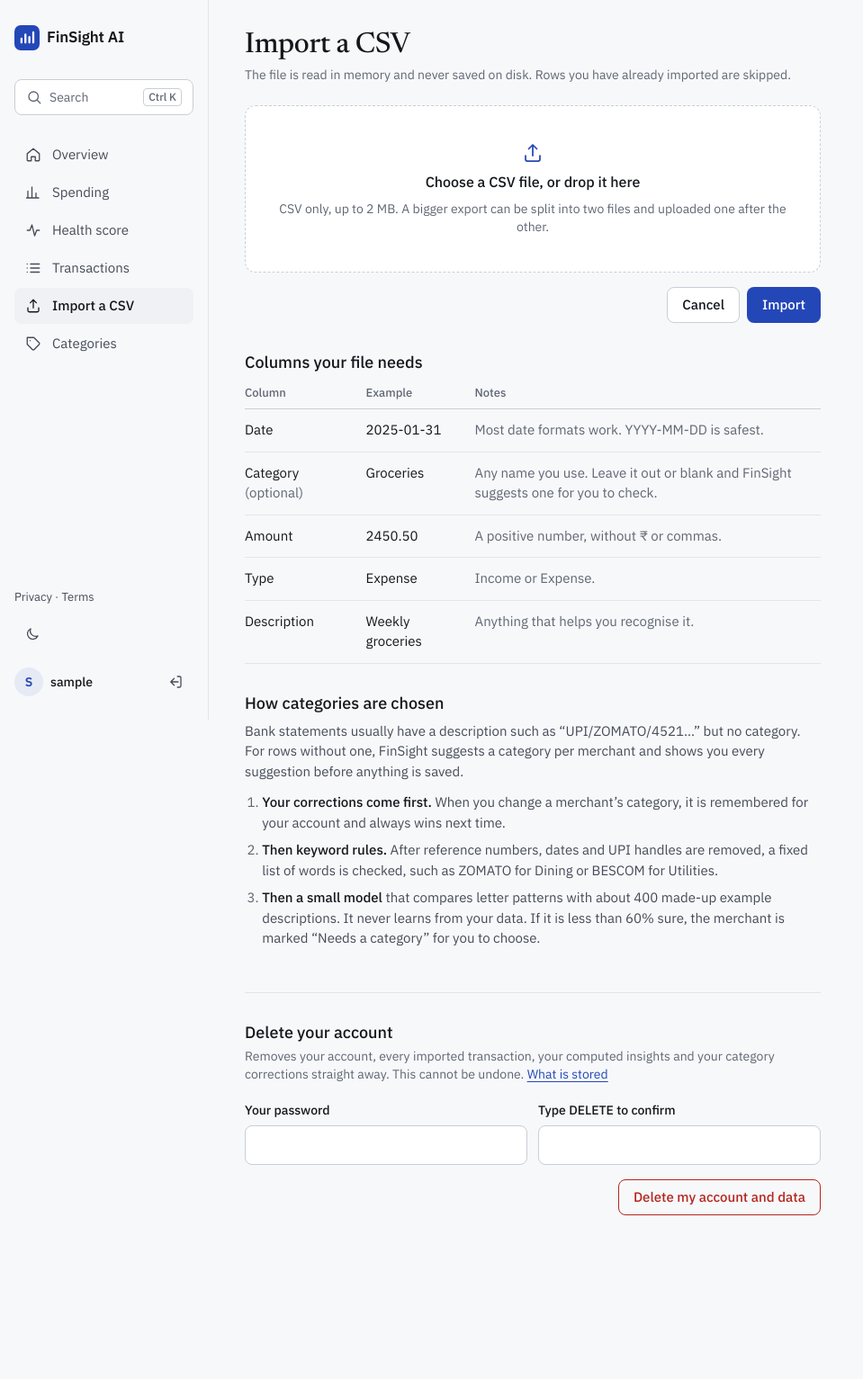
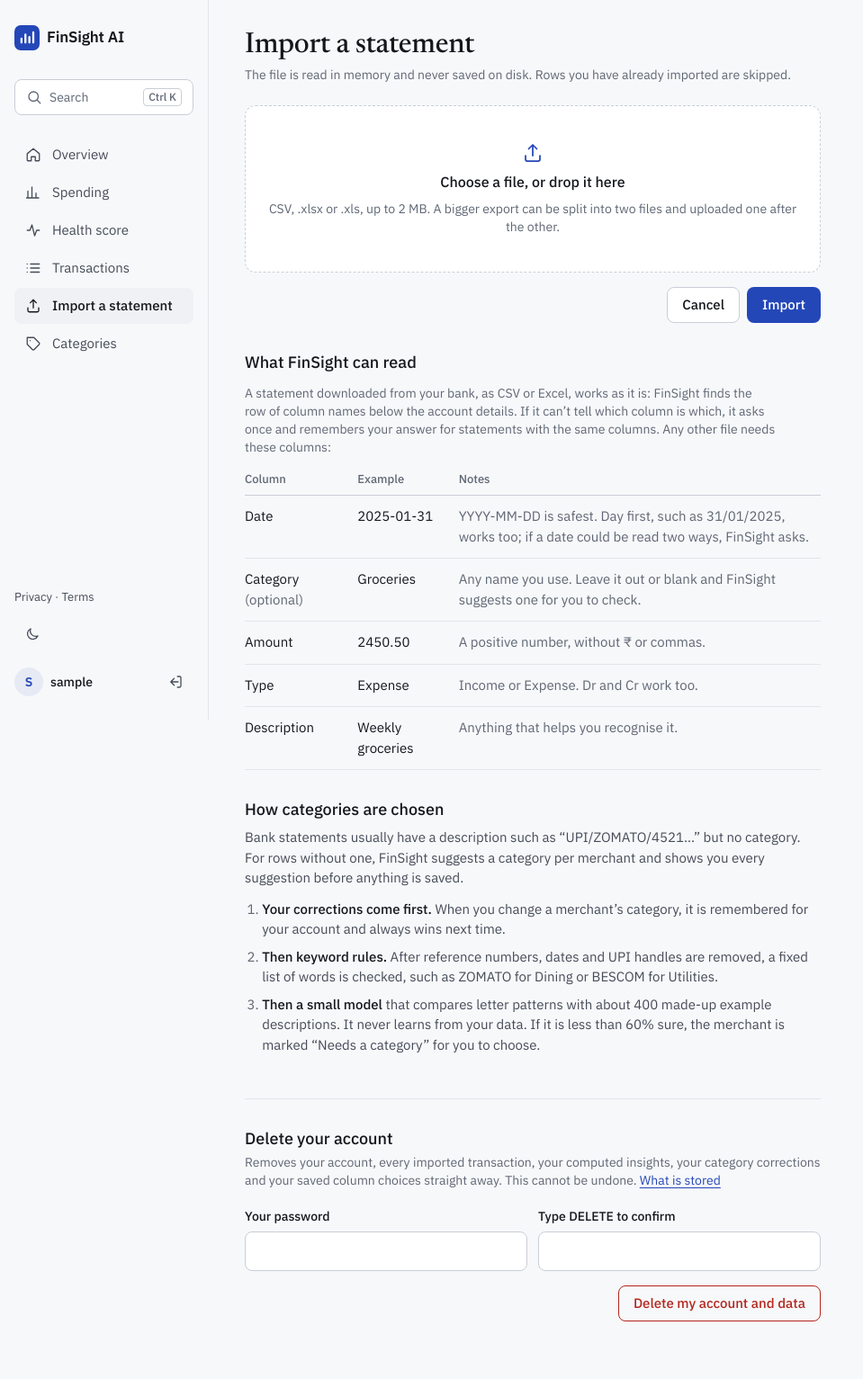
Before and after one commit to Galvin70124O/FinSight-AI, a Flask app: page /upload in a window 1280 px wide. Shown: the whole page at 90% size, without its empty margins (0-959 px from the left). Before the commit the page ends 1351 px from the top, so only its background shows below. Run offline with Flask 3, Linux system fonts and the light colour scheme; the visitor is signed in with stand-in values (Sample User, id 1); data comes from the database, SQL or seed files in the repository; some libraries are stand-ins or nearby versions.

Commit message:
Say statements can be CSV or Excel throughout the app
"Import a CSV" becomes "Import a statement" in the sidebar, palette and
buttons. The import page says which files work, that a bank's own
download is read as it is (and FinSight asks once when it can't tell
the columns), and that day-first dates and Dr/Cr are fine. Size and
failure messages no longer say CSV. Deleting an account names the saved
column choices it removes.

```diff
--- a/app.py
+++ b/app.py
@@ -95,7 +95,7 @@ def create_app(test_config: dict | None = None) -> Flask:
     def handle_too_large(_error):
         limit_mb = app.config["MAX_CONTENT_LENGTH"] // (1024 * 1024)
         flash(
-            f"That file is too large. The limit is {limit_mb} MB. Split it into smaller CSV files "
+            f"That file is too large. The limit is {limit_mb} MB. Split it into smaller files "
             "(for example one per year, each with the header row) and upload them one at a time. "
             "Rows you have already imported are skipped.",
             "danger",
--- a/blueprints/auth.py
+++ b/blueprints/auth.py
@@ -148,5 +148,5 @@ def delete_account():
 
     delete_user(get_db(), user.id)
     session.clear()
-    flash("Your account, transactions, insights and category corrections have been deleted.", "success")
+    flash("Your account, transactions, insights, category corrections and saved column choices have been deleted.", "success")
     return redirect(url_for("main.index"))
--- a/blueprints/main.py
+++ b/blueprints/main.py
@@ -36,7 +36,7 @@ REVIEW_MAX_AGE = 3600  # seconds a review form stays valid
 MERCHANT_ROWS_PAGE = 20  # transactions shown per merchant on the Categories page, then "Show more"
 ROWS_SHOWN_PER_MERCHANT = 10  # enough to recognise a merchant; keeps a 2 MB file's review page light
 TOO_MANY_ROWS = (
-    "This file has too many rows to review in one go. Split it into smaller CSV files (for example one per "
+    "This file has too many rows to review in one go. Split it into smaller files (for example one per "
     "quarter, each with the header row) and upload them one at a time. Rows you have already imported are skipped."
 )
 COLUMNS_TOO_BIG = (
@@ -176,7 +176,7 @@ def upload():
             return redirect(url_for("main.upload"))
         except Exception:
             logger.exception("CSV import failed for user %s", session["user_id"])
-            flash("Import failed. Please check that the file matches the CSV format and try again.", "danger")
+            flash("Import failed. Check that the file is a bank statement or a CSV with the columns listed below, and try again.", "danger")
             return redirect(url_for("main.upload"))
 
     return render_template("upload.html")
--- a/static/style.css
+++ b/static/style.css
@@ -361,6 +361,7 @@ svg { flex: none; }
 .form-actions { display: flex; justify-content: flex-end; gap: var(--s2); }
 .columns { margin-top: var(--s8); }
 .columns h2 { margin-bottom: var(--s3); }
+.columns > .sub { max-width: 72ch; margin-bottom: var(--s4); }
 
 .how-categories { margin-top: var(--s8); }
 .how-categories h2 { margin-bottom: var(--s2); }
--- a/templates/404.html
+++ b/templates/404.html
@@ -8,7 +8,7 @@
   <div class="page-actions">
     {% if session.get('user_id') %}
     <a class="btn btn-primary" href="{{ url_for('main.dashboard') }}">Go to your overview</a>
-    <a class="btn btn-secondary" href="{{ url_for('main.upload') }}">Import a CSV</a>
+    <a class="btn btn-secondary" href="{{ url_for('main.upload') }}">Import a statement</a>
     {% else %}
     <a class="btn btn-primary" href="{{ url_for('main.index') }}">Go to the home page</a>
     <a class="btn btn-secondary" href="{{ url_for('auth.login') }}">Sign in</a>
--- a/templates/base.html
+++ b/templates/base.html
@@ -6,7 +6,7 @@
     <meta name="viewport" content="width=device-width, initial-scale=1, viewport-fit=cover">
     <meta name="theme-color" content="#F7F8FA">
     <title>{% block title %}FinSight AI{% endblock %}</title>
-    <meta name="description" content="{% block description %}See where your money goes: upload a bank statement CSV and get income vs spending, where it went, unusual expenses and next month's forecast, in rupees.{% endblock %}">
+    <meta name="description" content="{% block description %}See where your money goes: upload a bank statement (CSV or Excel) and get income vs spending, where it went, unusual expenses and next month's forecast, in rupees.{% endblock %}">
     {# Not deferred: it sets the saved theme before the first paint. #}
     <script src="{{ url_for('static', filename='theme.js') }}"></script>
     {# Fonts are served from this app, so pages make no requests to other sites. #}
@@ -57,7 +57,7 @@
           <a class="nav-link" href="{{ dash }}#spending" data-spy="spending">{{ icon('chart') }}<span>Spending</span></a>
           <a class="nav-link" href="{{ dash }}#health" data-spy="health">{{ icon('pulse') }}<span>Health score</span></a>
           <a class="nav-link" href="{{ dash }}#transactions" data-spy="transactions">{{ icon('list') }}<span>Transactions</span></a>
-          <a class="nav-link{% if request.endpoint == 'main.upload' %} active{% endif %}" href="{{ url_for('main.upload') }}">{{ icon('upload') }}<span>Import a CSV</span></a>
+          <a class="nav-link{% if request.endpoint == 'main.upload' %} active{% endif %}" href="{{ url_for('main.upload') }}">{{ icon('upload') }}<span>Import a statement</span></a>
           <a class="nav-link{% if request.endpoint == 'main.categories' %} active{% endif %}" href="{{ url_for('main.categories') }}">{{ icon('tag') }}<span>Categories</span></a>
         </nav>
         <div class="sidebar-foot">
@@ -145,7 +145,7 @@
     <script type="application/json" id="paletteCommands">
       {{ [
         {'group': 'Go to', 'label': 'Overview', 'href': url_for('main.dashboard')},
-        {'group': 'Go to', 'label': 'Import a CSV', 'href': url_for('main.upload')},
+        {'group': 'Go to', 'label': 'Import a statement', 'href': url_for('main.upload')},
         {'group': 'Go to', 'label': 'Categories', 'href': url_for('main.categories')},
         {'group': 'Actions', 'label': 'Switch light / dark theme', 'action': 'theme'},
         {'group': 'Actions', 'label': 'Log out', 'action': 'logout'},
--- a/templates/categories.html
+++ b/templates/categories.html
@@ -22,8 +22,8 @@
   {% if not merchant_count %}
   <section class="empty-state" aria-labelledby="emptyTitle">
     <h2 id="emptyTitle">No transactions yet</h2>
-    <p>Import a CSV, or load the sample data from the overview. Your merchants and their categories appear here.</p>
-    <div class="page-actions"><a class="btn btn-primary" href="{{ url_for('main.upload') }}">{{ icon('upload') }}<span>Import a CSV</span></a></div>
+    <p>Import a statement, or load the sample data from the overview. Your merchants and their categories appear here.</p>
+    <div class="page-actions"><a class="btn btn-primary" href="{{ url_for('main.upload') }}">{{ icon('upload') }}<span>Import a statement</span></a></div>
   </section>
   {% else %}
   <form method="get" action="{{ url_for('main.categories') }}" class="cat-search" role="search">
--- a/templates/dashboard.html
+++ b/templates/dashboard.html
@@ -20,7 +20,7 @@
     </div>
     {% if transactions %}
     <div class="page-actions">
-      <a class="btn btn-primary" href="{{ url_for('main.upload') }}">{{ icon('upload') }}<span>Import a CSV</span></a>
+      <a class="btn btn-primary" href="{{ url_for('main.upload') }}">{{ icon('upload') }}<span>Import a statement</span></a>
     </div>
     {% endif %}
   </header>
@@ -299,9 +299,9 @@
 {% else %}
 <section class="empty-state" aria-labelledby="emptyTitle">
   <h2 id="emptyTitle">No transactions yet</h2>
-  <p>Upload a CSV from your bank or expense app to see your balance, where your money goes and a forecast for next month. Want to look around first? Load 8 months of sample transactions; you can upload your own later.</p>
+  <p>Upload a statement from your bank (CSV or Excel), or a CSV from your expense app, to see your balance, where your money goes and a forecast for next month. Want to look around first? Load 8 months of sample transactions; you can upload your own later.</p>
   <div class="page-actions">
-    <a class="btn btn-primary" href="{{ url_for('main.upload') }}">{{ icon('upload') }}<span>Import a CSV</span></a>
+    <a class="btn btn-primary" href="{{ url_for('main.upload') }}">{{ icon('upload') }}<span>Import a statement</span></a>
     <form method="post" action="{{ url_for('main.load_demo_data') }}" id="demoForm">
       <input type="hidden" name="csrf_token" value="{{ csrf_token() }}">
       <button class="btn btn-secondary" type="submit">Load sample data</button>
--- a/templates/landing.html
+++ b/templates/landing.html
@@ -17,7 +17,7 @@
 <section class="hero" aria-labelledby="heroTitle" data-reveal>
   <h1 class="hero-title" id="heroTitle">Know where your money goes</h1>
   <div>
-    <p class="hero-lead">Upload your bank statement as a CSV. See what came in, what went out, where it went, and what next month may cost. In rupees, for students and households.</p>
+    <p class="hero-lead">Upload your bank statement, as CSV or Excel. See what came in, what went out, where it went, and what next month may cost. In rupees, for students and households.</p>
     <div class="hero-cta">
       <a class="btn btn-primary btn-lg" href="{{ url_for('auth.register') }}">Create a free account</a>
       <p class="sub">Already have one? <a href="{{ url_for('auth.login') }}">Sign in</a></p>
@@ -56,7 +56,7 @@
   <div>
     <h2 id="howTitle">How it works</h2>
     <ol class="steps">
-      <li><p>Download a CSV from your bank or expense app.</p><span class="sub">It needs five columns: Date, Category, Amount, Type and Description.</span></li>
+      <li><p>Download your statement from your bank, as CSV or Excel.</p><span class="sub">FinSight finds the date, description and money columns, and asks once if it can’t tell. A CSV of your own needs the five columns shown.</span></li>
       <li><p>Upload it to FinSight.</p><span class="sub">The file is read in memory and never saved on disk. Uploading the same rows again adds nothing twice.</span></li>
       <li><p>Read your overview.</p><span class="sub">Or load 8 months of sample data first and look around.</span></li>
     </ol>
--- a/templates/register.html
+++ b/templates/register.html
@@ -1,12 +1,12 @@
 {% extends 'base.html' %}
 {% block title %}Create account · FinSight AI{% endblock %}
-{% block description %}Create a free FinSight AI account, then upload a CSV or explore with sample data.{% endblock %}
+{% block description %}Create a free FinSight AI account, then upload a bank statement or explore with sample data.{% endblock %}
 {% block public %}
 <section class="auth">
   <div class="auth-card">
     <div class="auth-head">
       <h1 class="page-title">Create your account</h1>
-      <p class="sub">Free. Then upload a CSV, or look around with sample data.</p>
+      <p class="sub">Free. Then upload a bank statement, or look around with sample data.</p>
     </div>
     <form method="post" class="form">
       <input type="hidden" name="csrf_token" value="{{ csrf_token() }}">
--- a/templates/upload.html
+++ b/templates/upload.html
@@ -1,12 +1,12 @@
 {% extends 'base.html' %}
 {% from '_macros.html' import icon %}
-{% block title %}Import a CSV · FinSight AI{% endblock %}
-{% block description %}Upload a bank or expense CSV. The file is read in memory and never saved on disk.{% endblock %}
+{% block title %}Import a statement · FinSight AI{% endblock %}
+{% block description %}Upload a bank statement (CSV or Excel) or an expense CSV. The file is read in memory and never saved on disk.{% endblock %}
 {% block content %}
 <section class="import" aria-labelledby="pageTitle">
   <header class="page-head">
     <div>
-      <h1 class="page-title" id="pageTitle">Import a CSV</h1>
+      <h1 class="page-title" id="pageTitle">Import a statement</h1>
       <p class="sub">The file is read in memory and never saved on disk. Rows you have already imported are skipped.</p>
     </div>
   </header>
@@ -15,8 +15,8 @@
     <label class="dropzone" data-dropzone>
       <input class="dropzone-input" type="file" name="file" accept=".csv,.xlsx,.xls,text/csv" required aria-describedby="fileHint">
       {{ icon('upload') }}
-      <span class="dropzone-title" data-dropzone-label>Choose a CSV file, or drop it here</span>
-      <span class="sub" id="fileHint">CSV only, up to 2 MB. A bigger export can be split into two files and uploaded one after the other.</span>
+      <span class="dropzone-title" data-dropzone-label>Choose a file, or drop it here</span>
+      <span class="sub" id="fileHint">CSV, .xlsx or .xls, up to 2 MB. A bigger export can be split into two files and uploaded one after the other.</span>
     </label>
     <div class="form-actions">
       <a class="btn btn-secondary" href="{{ url_for('main.dashboard') }}">Cancel</a>
@@ -25,15 +25,16 @@
   </form>
 
   <div class="columns">
-    <h2 class="section-title">Columns your file needs</h2>
+    <h2 class="section-title">What FinSight can read</h2>
+    <p class="sub">A statement downloaded from your bank, as CSV or Excel, works as it is: FinSight finds the row of column names below the account details. If it can’t tell which column is which, it asks once and remembers your answer for statements with the same columns. Any other file needs these columns:</p>
     <div class="table-wrap">
       <table class="data-table">
         <thead><tr><th scope="col">Column</th><th scope="col">Example</th><th scope="col" class="hide-sm">Notes</th></tr></thead>
         <tbody>
-          <tr><td>Date</td><td class="num">2025-01-31</td><td class="hide-sm muted">Most date formats work. YYYY-MM-DD is safest.</td></tr>
+          <tr><td>Date</td><td class="num">2025-01-31</td><td class="hide-sm muted">YYYY-MM-DD is safest. Day first, such as 31/01/2025, works too; if a date could be read two ways, FinSight asks.</td></tr>
           <tr><td>Category <span class="muted">(optional)</span></td><td>Groceries</td><td class="hide-sm muted">Any name you use. Leave it out or blank and FinSight suggests one for you to check.</td></tr>
           <tr><td>Amount</td><td class="num">2450.50</td><td class="hide-sm muted">A positive number, without ₹ or commas.</td></tr>
-          <tr><td>Type</td><td>Expense</td><td class="hide-sm muted">Income or Expense.</td></tr>
+          <tr><td>Type</td><td>Expense</td><td class="hide-sm muted">Income or Expense. Dr and Cr work too.</td></tr>
           <tr><td>Description</td><td>Weekly groceries</td><td class="hide-sm muted">Anything that helps you recognise it.</td></tr>
         </tbody>
       </table>
@@ -53,7 +54,7 @@
   {# Deleting cannot be undone, so it asks for the password and a typed confirmation instead of an undo toast. #}
   <section class="danger-zone" id="delete" aria-labelledby="deleteTitle">
     <h2 class="section-title" id="deleteTitle">Delete your account</h2>
-    <p class="sub">Removes your account, every imported transaction, your computed insights and your category corrections straight away. This cannot be undone. <a class="link" href="{{ url_for('main.privacy') }}">What is stored</a></p>
+    <p class="sub">Removes your account, every imported transaction, your computed insights, your category corrections and your saved column choices straight away. This cannot be undone. <a class="link" href="{{ url_for('main.privacy') }}">What is stored</a></p>
     {% for message in get_flashed_messages(category_filter=['delete']) %}
     <div class="flash danger" role="alert">{{ icon('alert') }}<span>{{ message }}</span></div>
     {% endfor %}
```
Also changed, not shown: tests/test_upload.py (+1 -1 lines).
